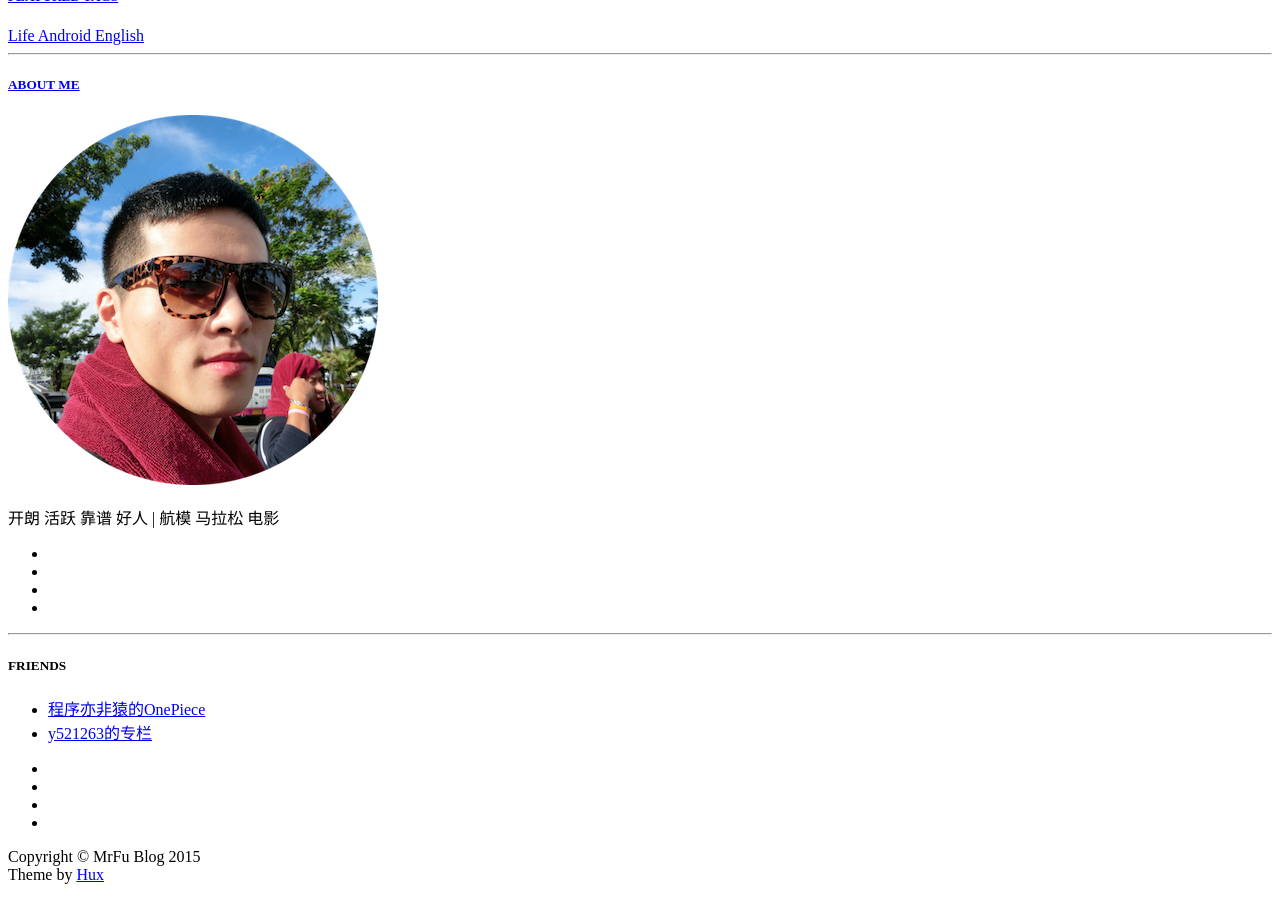
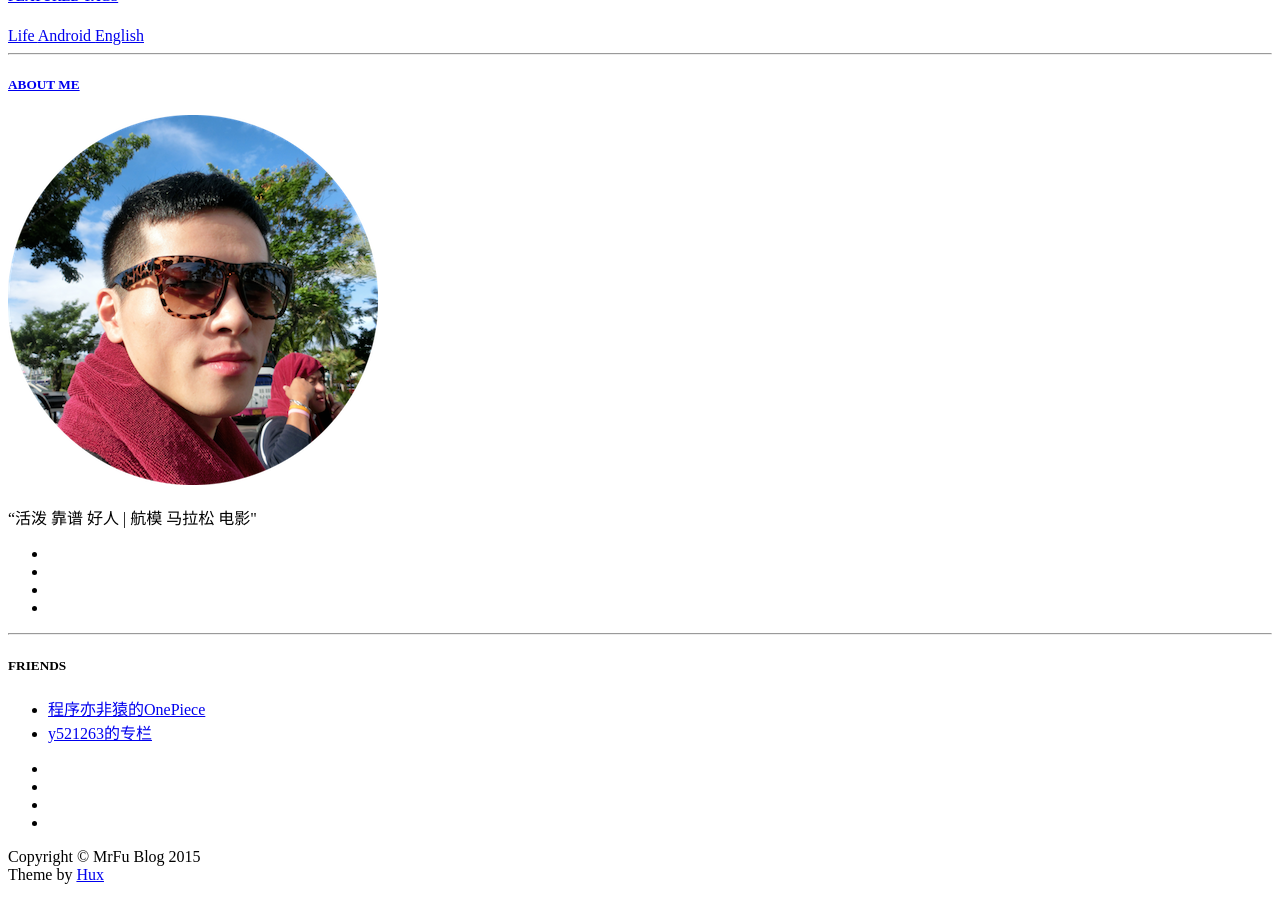
Before and after one commit to MrFuFuFu/mrfufufu.github.io, a Jekyll site: the page built from index.html, in a window 1280 px wide and 900 px high, scrolled down 4095 px. Built offline with Jekyll 4.4.1, drawn with Linux system fonts in a browser that asks for light colours; nearby versions of some CDN libraries; the list of posts is cut into pages by our own code; comment, search, counter and statistics services are not loaded.

Commit message:
modify description

```diff
--- a/_config.yml
+++ b/_config.yml
@@ -63,7 +63,7 @@ ga_domain: mrfu
 
 # Sidebar settings
 sidebar: true                           # whether or not using Sidebar.
-sidebar-about-description: "开朗 活跃 靠谱 好人 | 航模 马拉松 电影"
+sidebar-about-description: “活泼 靠谱 好人 | 航模 马拉松 电影"
 sidebar-avatar: /img/avatar-mrfu.png     # use absolute URL.
 
 
```
